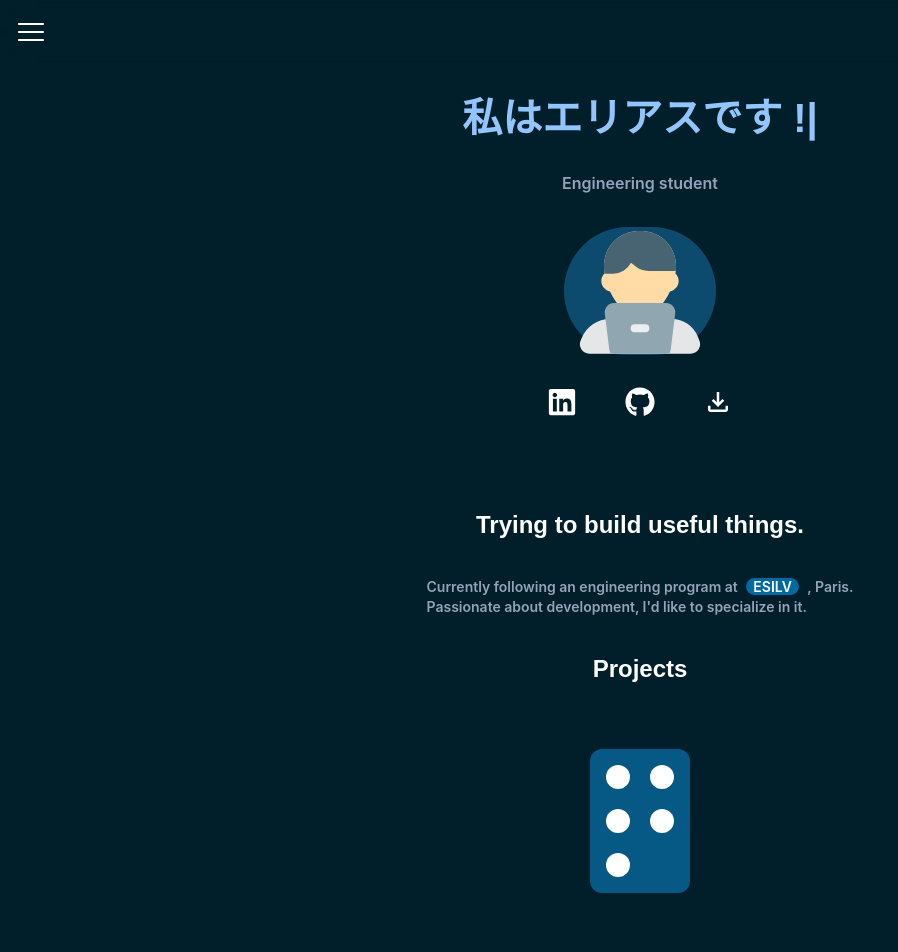
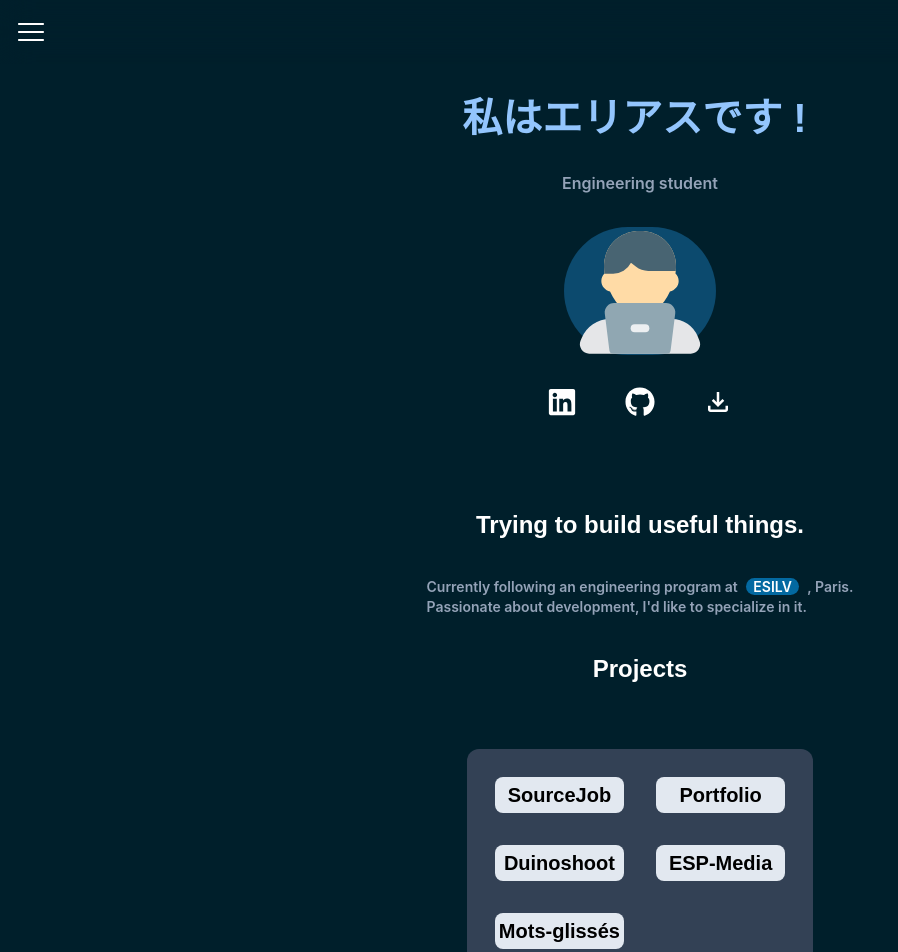
Before and after one commit to EliasLd/portfolio-2.0, a React (Create React App) app: page / in a window 1280 px wide. Shown: the top 952 px of the page, without its empty margins (0-898 px from the left). Before the commit the page ends 893 px from the top, so only its background shows below. Built offline with nearby package versions, Linux system fonts and the light colour scheme; the HTML template or start-up script is replaced by a standard one.

Commit message:
added scroll animation for projectBox

```diff
--- a/package.json
+++ b/package.json
@@ -7,9 +7,11 @@
     "@testing-library/jest-dom": "^5.17.0",
     "@testing-library/react": "^13.4.0",
     "@testing-library/user-event": "^13.5.0",
+    "framer-motion": "^11.0.24",
     "react": "^18.2.0",
     "react-dom": "^18.2.0",
     "react-icons": "^5.0.1",
+    "react-intersection-observer": "^9.8.1",
     "react-router-dom": "^6.22.3",
     "react-scripts": "5.0.1",
     "react-simple-animate": "^3.5.2",
--- /dev/null
+++ b/src/components/ProjectBox.jsx
@@ -0,0 +1,33 @@
+import React from 'react'
+import { motion, useAnimation } from "framer-motion";
+import { useInView } from "react-intersection-observer";
+import { useEffect } from "react";
+
+export default function ProjectsDetails({project}) {
+
+  const appearing = {
+    visible: { opacity: 1, scale: 1},
+    hidden: { opacity: 0, sclae: 0},
+  };
+
+  const ctrl = useAnimation();
+  const [ref, inView] = useInView();
+
+  useEffect(() => {
+    if(inView){
+      ctrl.start("visible");
+    } else {
+      ctrl.start("hidden");
+    }
+  }, [ctrl, inView]);
+
+  return (
+    <div className='flex flex-col p-3'>
+        <motion.div ref={ref} variants={appearing} initial="hidden" animate={ctrl} >
+          <div className='rounded-lg bg-slate-200 p-1 flex justify-center'>
+            <p className='font-sans font-bold text-xl'>{project.name}</p>
+          </div>
+        </motion.div>
+    </div>
+  );
+}
--- a/src/components/Projects.jsx
+++ b/src/components/Projects.jsx
@@ -1,5 +1,5 @@
 import projects from '../data/projects.json';
-import ProjectsDetails from './ProjectsDetails';
+import ProjectBox from './ProjectBox';
 
 export default function Projects() {
   return (
@@ -7,10 +7,10 @@ export default function Projects() {
       <div className='mb-16'>
         <p className='font-sans font-bold text-white text-2xl'>Projects</p>
       </div>
-        <div className='grid grid-cols-2 p-4 gap-5 bg-sky-800 rounded-xl'>
+        <div className='grid grid-cols-2 p-4 gap-2 bg-slate-700 rounded-xl'>
             {projects.map((project, i) => (
               <div>
-                  <ProjectsDetails key={i} project={project} />
+                  <ProjectBox key={i} project={project} />
               </div>
             ))}
         </div>
--- a/src/components/ProjectsDetails.jsx
+++ /dev/null
@@ -1,11 +0,0 @@
-import React from 'react'
-
-export default function ProjectsDetails({project}) {
-  return (
-    <div className='p-3 rounded-xl bg-white flex flex-col'>
-        <div className='flex justify-center'>
-
-        </div>
-    </div>
-  )
-}
```
Also changed, not shown: 1 other file (tests, documents, lock files or other folders).
